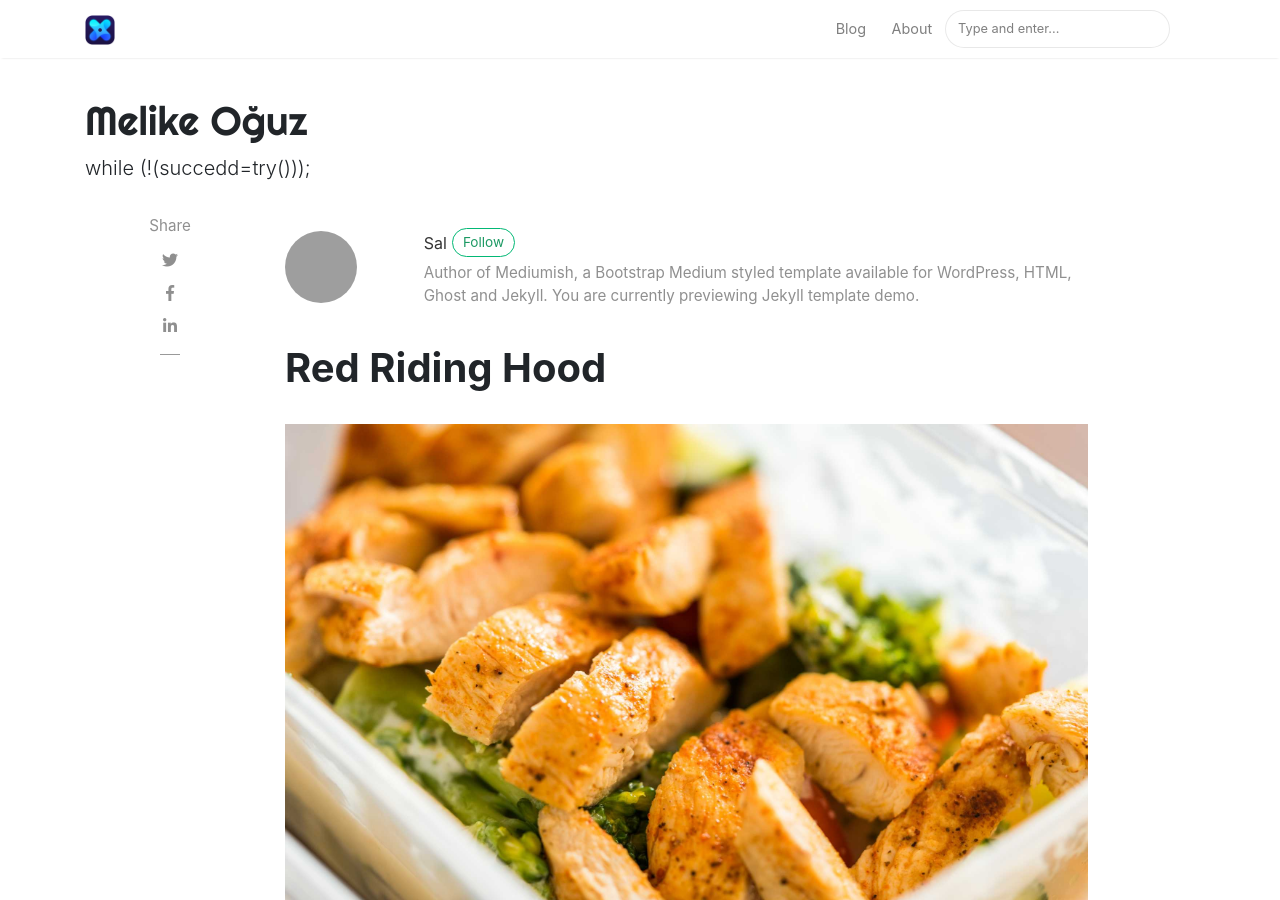
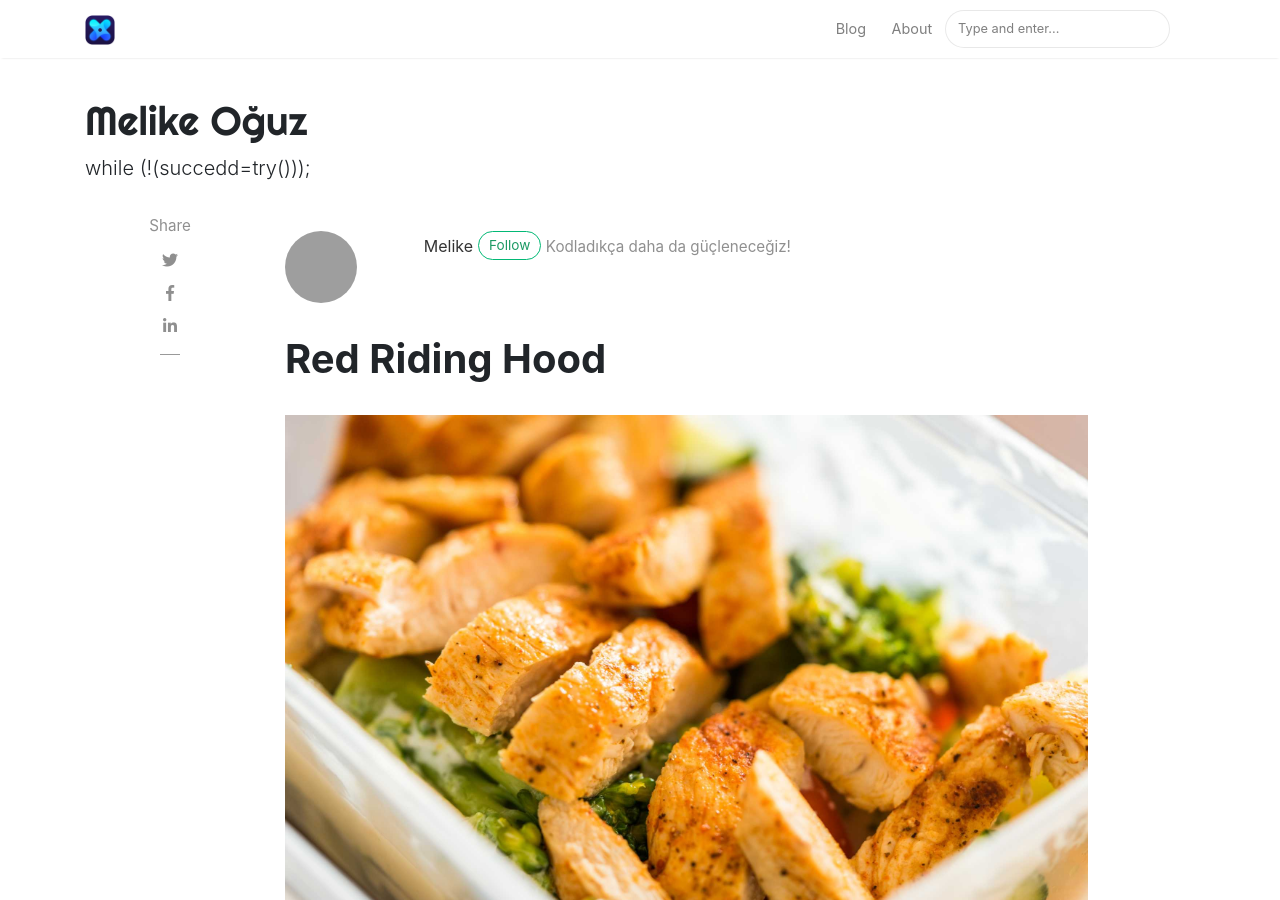
Before and after one commit to melikeoguz/melikeoguz.github.io, a Jekyll site: the page built from _posts/2018-01-12-red-riding.md, in a window 1280 px wide and 900 px high. Built offline with Jekyll 4.4.1, drawn with Linux system fonts in a browser that asks for light colours; nearby versions of some CDN libraries; comment, search, counter and statistics services are not loaded; grey boxes are pictures that could not be loaded.

Commit message:
Update _config.yml

```diff
--- a/_config.yml
+++ b/_config.yml
@@ -14,13 +14,13 @@ permalink: /:title/
 # Authors
 authors:
   sal:
-    name: Sal
-    display_name: Sal
+    name: Melike
+    display_name: Melike
     gravatar: e56154546cf4be74e393c62d1ae9f9d4
-    email: wowthemesnet@gmail.com
-    web: https://www.wowthemes.net
-    twitter: https://twitter.com/wowthemesnet
-    description: "Author of Mediumish, a Bootstrap Medium styled template available for WordPress, HTML, Ghost and Jekyll. You are currently previewing Jekyll template demo."
+    email: melikeoguz11@gmail.com
+    web: https://melikeoguz.github.io
+    twitter:
+    description: "Kodladıkça daha da güçleneceğiz!"
   john:
     name: John
     display_name: John
```
